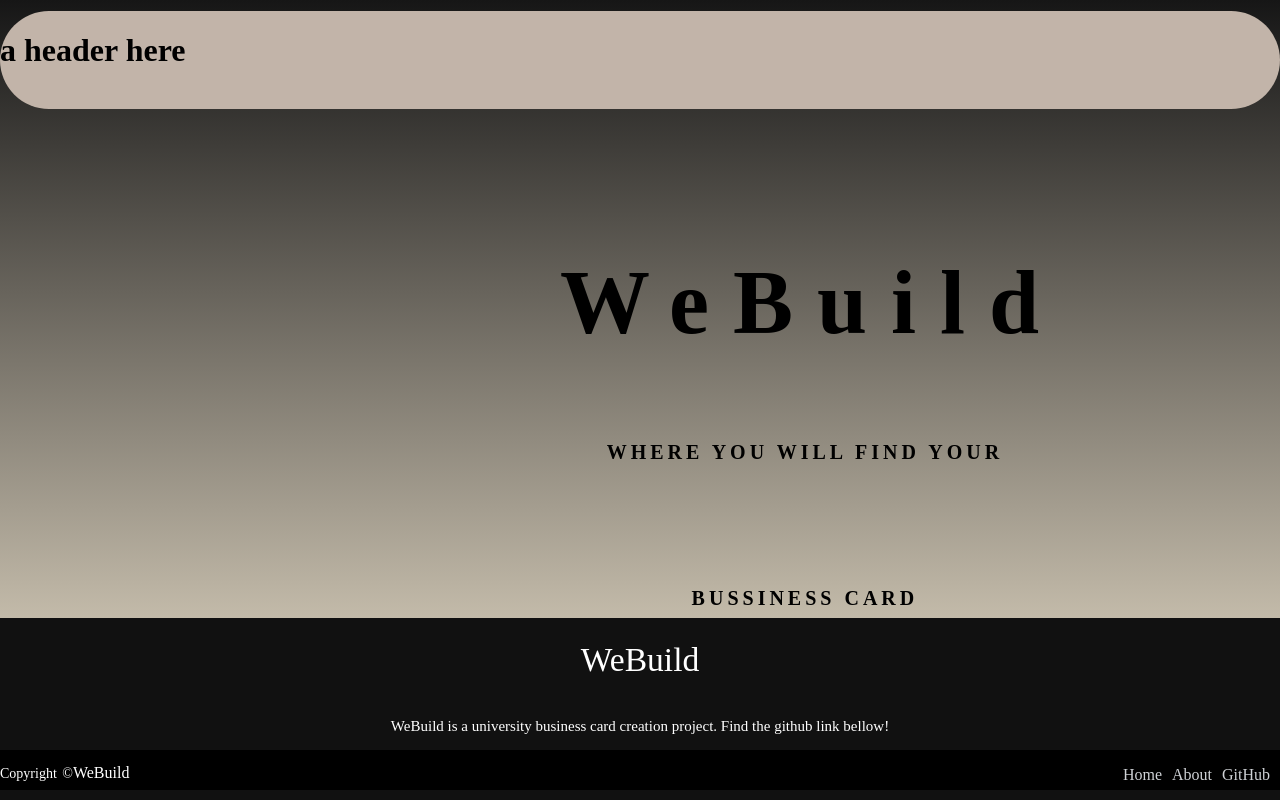
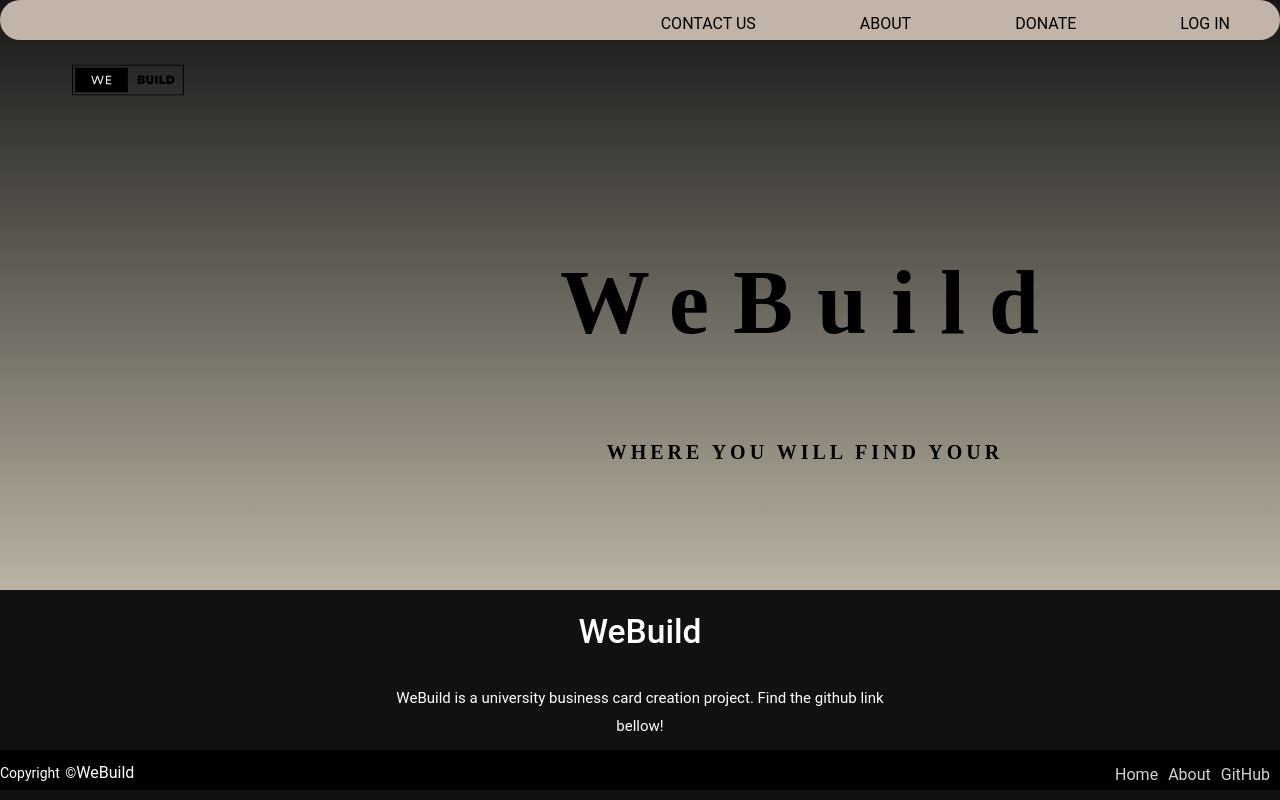
Before and after one commit to hpapucha/WeBuild, a plain HTML site: page index.html in a window 1280 px wide. Drawn offline with Linux system fonts and the light colour scheme.

Commit message:
NAV BAR
initial work on nav bar

```diff
--- a/index.html
+++ b/index.html
@@ -11,7 +11,22 @@
     </head>
     <body>
       <header>
-        <h1> a header here </h1>
+       <div class = "container">
+
+        <img src="assets/WB.svg" alt="logo" class="logo">
+
+        <nav>
+
+          <ul>
+            <li><a href="#">CONTACT US</a></li>
+            <li><a href="#">ABOUT</a></li>
+            <li><a href="#">DONATE</a></li>
+            <li><a href="#">LOG IN</a></li>
+
+          </ul>
+        </nav>
+
+       </div>
       </header>
     <section>
         <span class="weBuild">
--- a/style.css
+++ b/style.css
@@ -1,29 +1,66 @@
 body {
-  position: relative;
-  width: 100vw;
-  height: 100vh;
 
+  width: 100%;
+  min-height: 100vh;
   background: linear-gradient(180deg, #161616 0%, #F6EBD5 100%);
+  font-family: 'Outfit', Roboto;
   }
 
-header {
-position: absolute;
-width: 100vw;
-height: 12.1951vh;
-top: 0.6875em;
-background: #C2B4A9;
-border-radius: 3.125em;
-}
+  header div .container {
+    margin: 0;
+    width: 80%;
+  }
+  header{
 
-.logo {
-  position: absolute;
-width: 100px;
-height: 100px;
-left: 43px;
-top: 11px;
+    max-height: 5vh;
+    background: #C2B4A9;
+    border-radius: 20px;
+  }
 
-background: #B9A99C;
-}
+  header ::after{
+    content: "";
+    display: table;
+    clear: both;
+  }
+
+
+  .logo {
+
+    margin-left: 50;
+
+    float: left;
+    width: 20vw;
+    height: 20vh;
+  }
+
+  nav {
+    float: right;
+  }
+
+  nav ul{
+    margin: 0;
+    padding: 0;
+    list-style: none;
+  }
+
+  nav li {
+    display: inline-block;
+    margin: 0 50px;
+    padding-top: 15px;
+
+
+
+  }
+
+  nav li a{
+    text-decoration: none;
+    color: black;
+    text-transform: uppercase;
+  }
+
+
+
+
 
 /* WEBUILD SPAN TREATED AS ONE BLOCK */
 /* If the screen size is 801px wide or more, set the font-size of <div> to 80px */
```
Also changed, not shown: assets/WB.png (added), assets/WB.svg (added), 2 other files.
